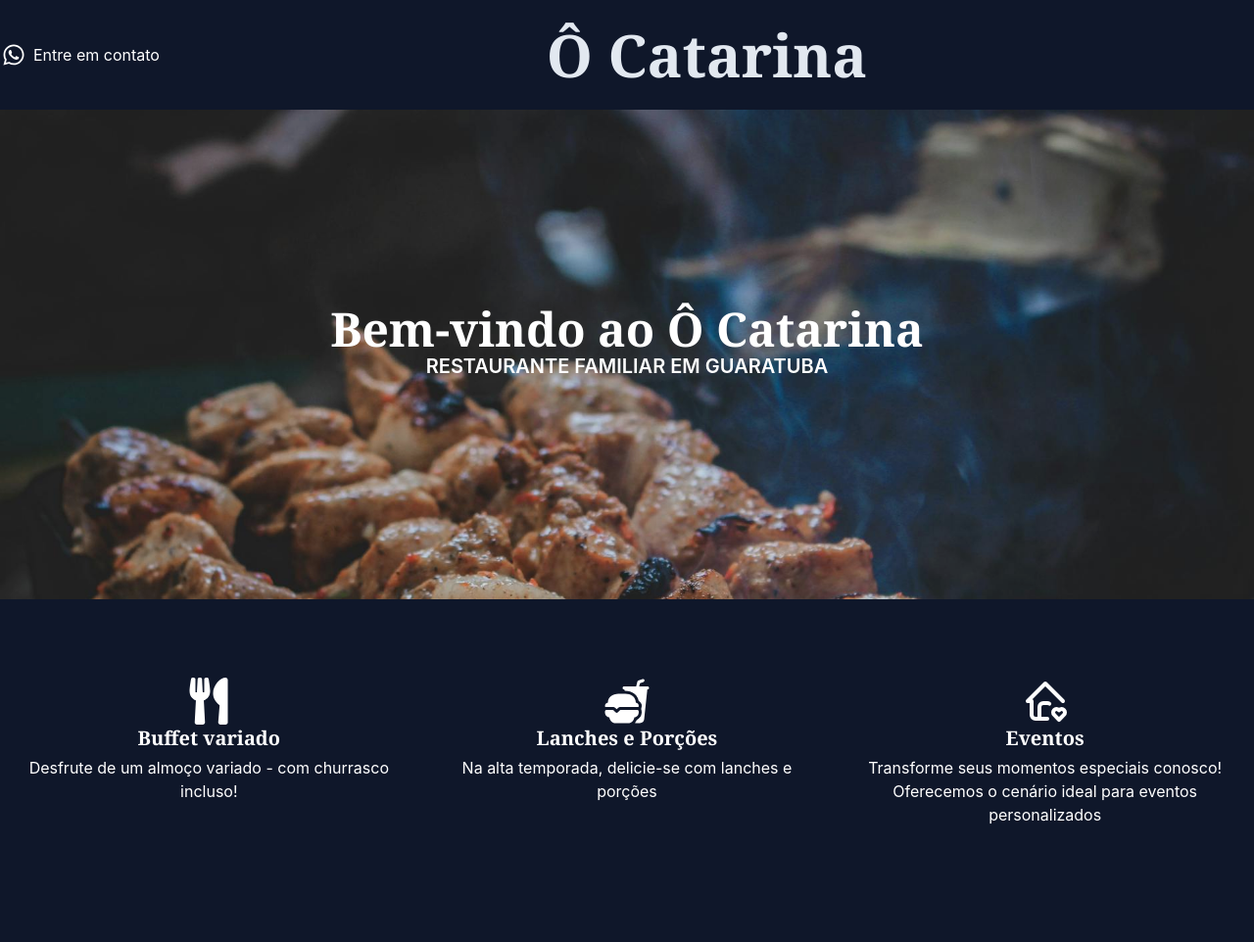
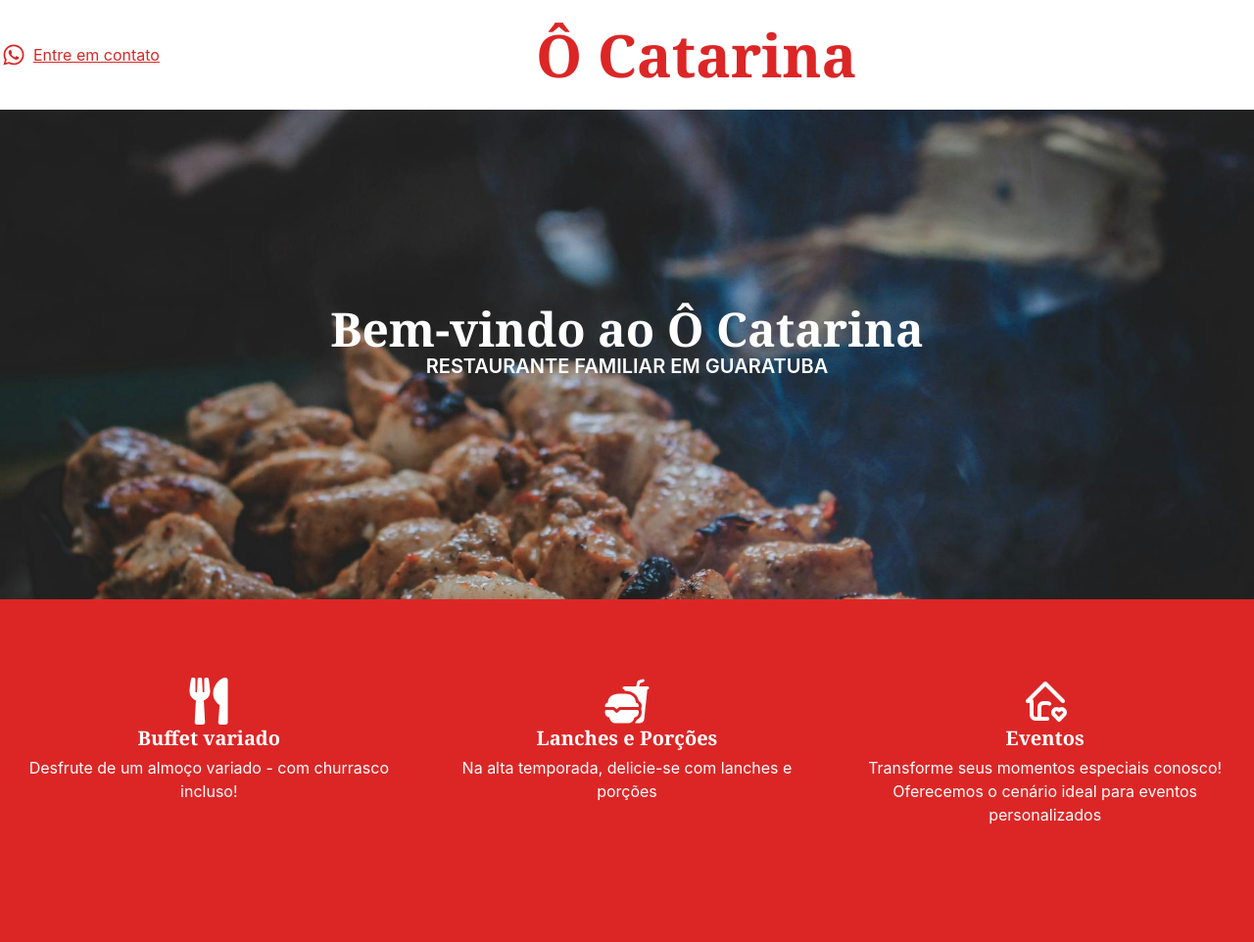
Before and after one commit to maridgarcia/o_catarina_restaurante, a React (Create React App) app: page / in a window 1280 px wide. Shown: the top 962 px of the page at 98% size. Built offline with nearby package versions, Linux system fonts and the light colour scheme.

Commit message:
change colors

```diff
--- a/src/components/AboutUs.jsx
+++ b/src/components/AboutUs.jsx
@@ -1,6 +1,6 @@
 function AboutUs() {
     return (
-      <section className="px-3 py-5 bg-slate-900 lg:py-10 text-white">
+      <section className="px-3 py-5 bg-red-600 lg:py-10 text-white">
           <div className="grid lg:grid-cols-2 items-center justify-items-center gap-5">
             <div className="order-1 lg:order-2 flex flex-col ">
               <h3 className="mb-4 text-4xl font-semibold font-serif">Sobre nós</h3>
--- a/src/components/Header.jsx
+++ b/src/components/Header.jsx
@@ -2,12 +2,12 @@ import { FaWhatsapp } from '@react-icons/all-files/fa/FaWhatsapp';
 
 function Header() {
     return (
-      <div className="header_container bg-slate-900 flex items-center h-28">
-        <a href="https://wa.me/41998988101" className="flex items-center text-1xl text-white">
+      <div className="header_container bg-white flex items-center h-28">
+        <a href="https://wa.me/41998988101" className="flex items-center text-1xl text-red-600 underline">
           <FaWhatsapp className="text-2xl mr-2 ml-0.5" />
           <span>Entre em contato</span>
         </a>
-      <h1 className="text-slate-200 text-6xl font-semibold font-serif mx-auto">Ô Catarina</h1>
+      <h1 className="text-red-600 text-6xl font-semibold font-serif" style={{marginLeft: "30%"}}>Ô Catarina</h1>
       </div>
     );
   }
--- a/src/components/Location.jsx
+++ b/src/components/Location.jsx
@@ -2,7 +2,7 @@ import { FaWhatsapp } from '@react-icons/all-files/fa/FaWhatsapp';
 
 function Location() {
     return (
-      <section className="px-3 py-5 bg-slate-900 lg:py-10 text-white">
+      <section className="px-3 py-5 bg-red-600 lg:py-10 text-white">
         <div className="grid lg:grid-cols-2 items-center justify-items-center gap-5">
           <div className="order-2 lg:order-1 flex flex-col justify-items-center">
             <div>
@@ -17,7 +17,7 @@ function Location() {
 
             <p className="font-semibold text-4xl font-serif">Entre em contato</p>
             <div className="flex items-center space-x-2 mt-2">
-              <a href="https://wa.me/41998988101" className="hover:scale-110"><FaWhatsapp className="text-3xl" /></a>
+              <a href="https://wa.me/41998988101" className="hover:scale-110 duration-200"><FaWhatsapp className="text-3xl" /></a>
               <p className="text-sm">(41) 99898-8101</p>
             </div>
 
--- a/src/components/OurServices.jsx
+++ b/src/components/OurServices.jsx
@@ -4,18 +4,18 @@ import { IoFastFood  } from "@react-icons/all-files/io5/IoFastFood";
 function OurServices() {
     const style = { color: "white", fontSize: "3em", display: "block", margin: "auto" }
     return (
-        <div className="flex flex-col md:flex-row bg-slate-900 text-white py-16">
-            <div className="w-full md:w-1/3 p-4 text-center hover:scale-110">
+        <div className="flex flex-col md:flex-row bg-red-600 text-white py-16">
+            <div className="w-full md:w-1/3 p-4 text-center hover:scale-110 duration-200">
                 <FaUtensils style={style}/>
                 <h3 className="text-xl font-semibold mb-1 font-serif">Buffet variado</h3>
                 <p className="text-white">Desfrute de um almoço variado - com churrasco incluso!</p>
             </div>
-            <div className="w-full md:w-1/3 p-4 text-center hover:scale-110">
+            <div className="w-full md:w-1/3 p-4 text-center hover:scale-110 duration-200">
                 <IoFastFood  style={style} />
                 <h3 className="text-xl font-semibold mb-1 font-serif">Lanches e Porções</h3>
                 <p className="text-white">Na alta temporada, delicie-se com lanches e porções</p>
             </div>
-            <div className="w-full md:w-1/3 p-4 text-center hover:scale-110">
+            <div className="w-full md:w-1/3 p-4 text-center hover:scale-110 duration-200">
                 <svg style={style} xmlns="http://www.w3.org/2000/svg" class="icon icon-tabler icon-tabler-home-heart" width="1em" height="1em" viewBox="0 0 24 24" stroke-width="2" stroke="currentColor" fill="none" stroke-linecap="round" stroke-linejoin="round">
                     <path stroke="none" d="M0 0h24v24H0z" fill="none" />
                     <path d="M21 12l-9 -9l-9 9h2v7a2 2 0 0 0 2 2h6"/>
```
